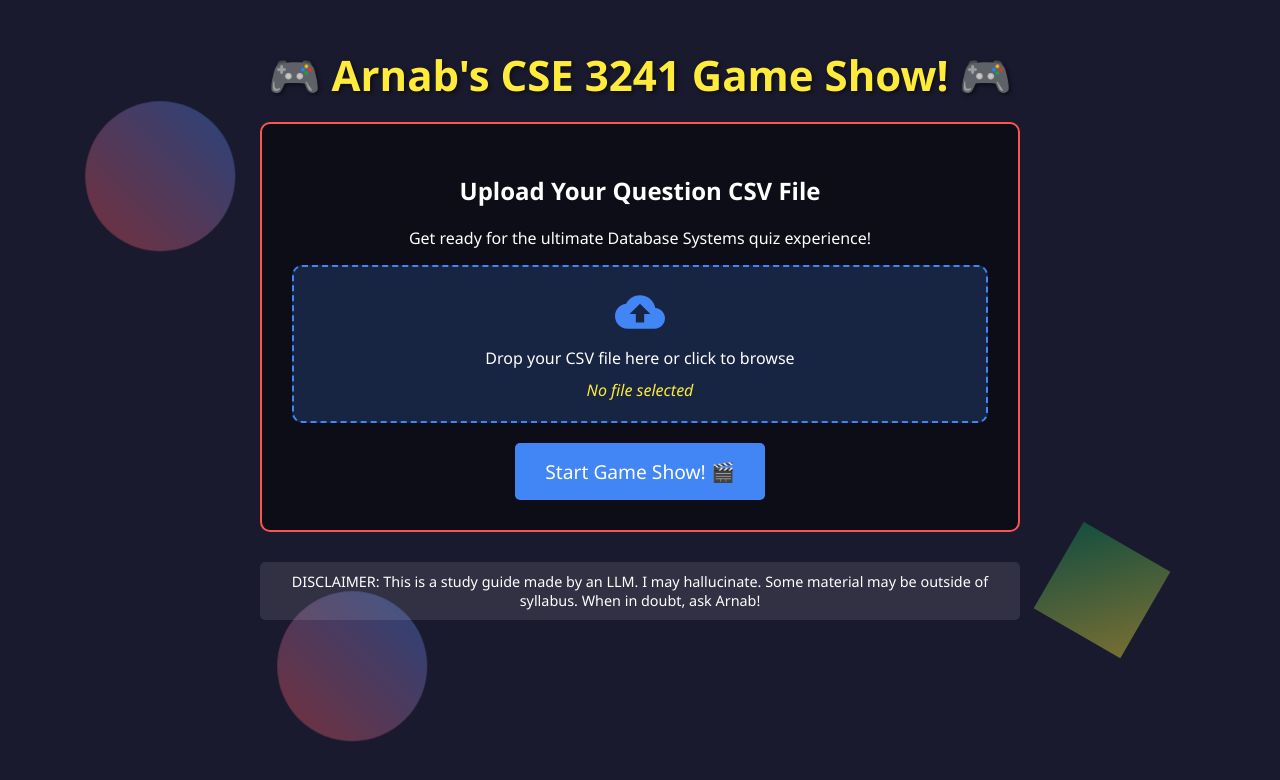
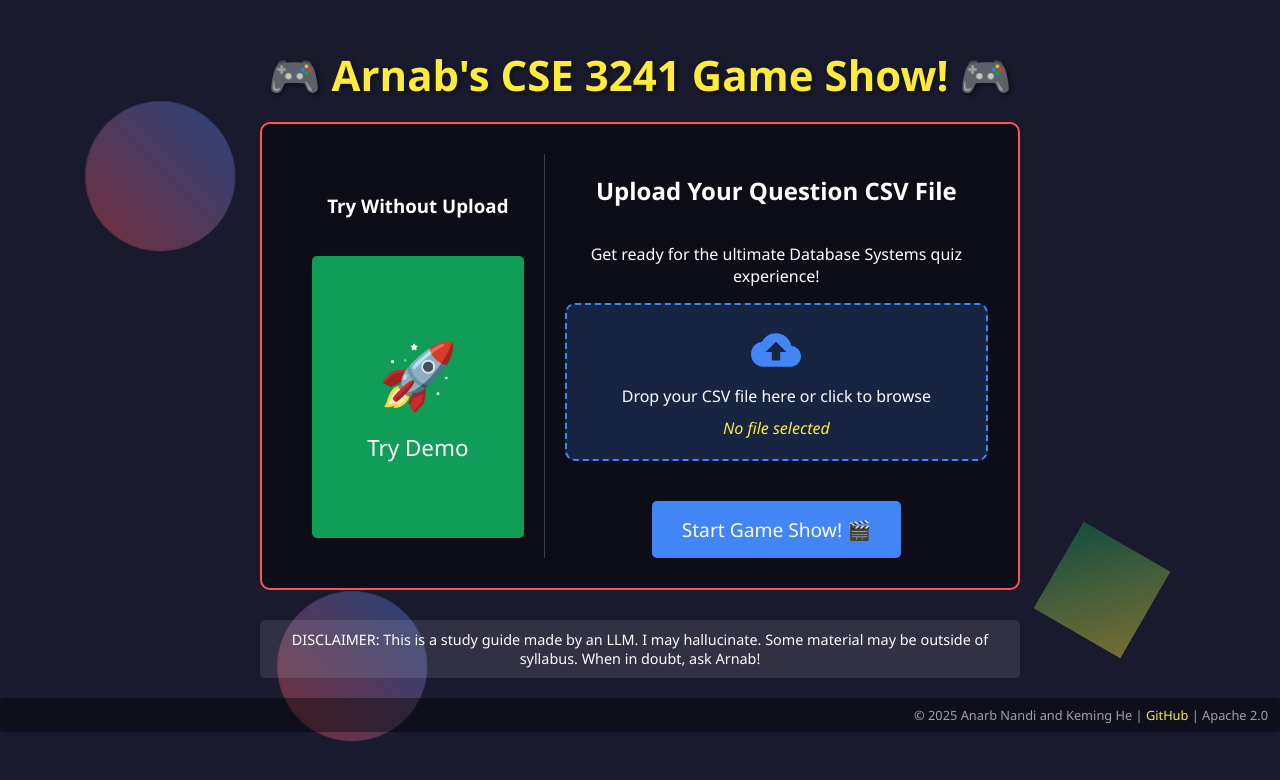
Before and after one commit to KemingHe/gameshow-study, a plain HTML site: page legacy/index.html in a window 1280 px wide. Drawn offline with Linux system fonts and the light colour scheme.

Commit message:
feat(legacy/index.html): added demo feature
demo auto-loads existing public questionbank.csv in KemingHe/gameshow-study repo

```diff
--- a/legacy/gameshow.html
+++ b/legacy/index.html
@@ -94,6 +94,25 @@ Question,Option A,Option B,Option C,Option D,Correct Answer,Comment A,Comment B,
             text-align: center;
             margin-bottom: 20px;
             border: 2px solid var(--red);
+            display: flex;
+            flex-direction: row;
+            align-items: stretch;
+            gap: 20px;
+        }
+
+        .demo-column {
+            flex: 1;
+            display: flex;
+            flex-direction: column;
+            justify-content: center;
+            padding: 20px;
+            border-right: 1px solid rgba(255, 255, 255, 0.2);
+        }
+
+        .upload-column {
+            flex: 2;
+            display: flex;
+            flex-direction: column;
         }
 
         .file-upload {
@@ -376,6 +395,30 @@ Question,Option A,Option B,Option C,Option D,Correct Answer,Comment A,Comment B,
             100% { opacity: 0; transform: scale(1.5) rotate(-10deg); }
         }
 
+        .footer {
+            position: static;
+            bottom: 15px;
+            right: 15px;
+            font-size: 0.8rem;
+            color: rgba(255, 255, 255, 0.6);
+            background-color: rgba(0, 0, 0, 0.4);
+            padding: 8px 12px;
+            border-radius: 4px;
+            z-index: 10;
+            text-align: right;
+        }
+
+        .footer a {
+            color: var(--yellow);
+            text-decoration: none;
+            transition: color 0.2s;
+        }
+
+        .footer a:hover {
+            color: white;
+            text-decoration: underline;
+        }
+
         /* Responsive Design */
         @media (max-width: 768px) {
             .container {
@@ -442,6 +485,33 @@ Question,Option A,Option B,Option C,Option D,Correct Answer,Comment A,Comment B,
             border-radius: 50%;
             margin-right: 10px;
         }
+
+        .button-group {
+            display: flex;
+            justify-content: center;
+            margin-top: 20px;
+        }
+
+        .demo-btn {
+            background-color: var(--green);
+            height: 100%;
+            padding: 20px;
+            font-size: 1.4rem;
+            display: flex;
+            flex-direction: column;
+            align-items: center;
+            justify-content: center;
+            min-height: 200px;
+        }
+
+        .demo-btn:hover {
+            background-color: #0b8043;
+        }
+
+        .demo-btn .emoji {
+            font-size: 4rem;
+            margin-bottom: 15px;
+        }
     </style>
 </head>
 <body>
@@ -455,6 +525,14 @@ Question,Option A,Option B,Option C,Option D,Correct Answer,Comment A,Comment B,
 
         <!-- Upload Section -->
         <div class="upload-section" id="uploadSection">
+            <div class="demo-column">
+                <h3>Try Without Upload</h3>
+                <button id="demoBtn" class="upload-btn demo-btn">
+                    <span class="emoji">🚀</span>
+                    Try Demo
+                </button>
+            </div>
+            <div class="upload-column">
                 <h2>Upload Your Question CSV File</h2>
                 <p>Get ready for the ultimate Database Systems quiz experience!</p>
 
@@ -466,7 +544,10 @@ Question,Option A,Option B,Option C,Option D,Correct Answer,Comment A,Comment B,
                     <div class="file-name" id="fileName">No file selected</div>
                 </label>
                 <input type="file" id="csvFile" class="file-upload" accept=".csv">
+                <div class="button-group">
                     <button id="startBtn" class="upload-btn">Start Game Show! 🎬</button>
+                </div>
+            </div>
         </div>
 
         <!-- Game Area -->
@@ -503,11 +584,17 @@ Question,Option A,Option B,Option C,Option D,Correct Answer,Comment A,Comment B,
     <div class="emoji-animation" id="happyEmoji">🎉</div>
     <div class="emoji-animation" id="sadEmoji">😢</div>
 
+    <!-- Footer -->
+    <div class="footer">
+        &copy; 2025 Anarb Nandi and Keming He | <a href="https://github.com/KemingHe/gameshow-study" target="_blank">GitHub</a> | Apache 2.0
+    </div>
+
     <script>
         // DOM Elements
         const csvFileInput = document.getElementById('csvFile');
         const fileNameDisplay = document.getElementById('fileName');
         const startBtn = document.getElementById('startBtn');
+        const demoBtn = document.getElementById('demoBtn');
         const uploadSection = document.getElementById('uploadSection');
         const gameArea = document.getElementById('gameArea');
         const questionElement = document.getElementById('question');
@@ -536,6 +623,7 @@ Question,Option A,Option B,Option C,Option D,Correct Answer,Comment A,Comment B,
         // Event Listeners
         csvFileInput.addEventListener('change', handleFileSelect);
         startBtn.addEventListener('click', startGame);
+        demoBtn.addEventListener('click', loadDemoData);
         nextBtn.addEventListener('click', showNextQuestion);
         restartBtn.addEventListener('click', resetGame);
 
@@ -638,8 +726,46 @@ Question,Option A,Option B,Option C,Option D,Correct Answer,Comment A,Comment B,
             const reader = new FileReader();
 
             reader.onload = function(e) {
+                processGameData(e.target.result);
+            };
+
+            reader.onerror = function() {
+                alert('Error reading the file. Please try again.');
+            };
+
+            reader.readAsText(file);
+        }
+
+        // Load demo data from GitHub
+        function loadDemoData() {
+            // Show loading state
+            demoBtn.textContent = "Loading...";
+            demoBtn.disabled = true;
+
+            // Fetch the CSV file from GitHub
+            fetch('https://raw.githubusercontent.com/KemingHe/gameshow-study/main/legacy/questionbank.csv')
+                .then(response => {
+                    if (!response.ok) {
+                        throw new Error('Network response was not ok');
+                    }
+                    return response.text();
+                })
+                .then(data => {
+                    processGameData(data);
+                })
+                .catch(error => {
+                    console.error('Error fetching demo data:', error);
+                    alert('Error loading demo data. Please try uploading a file instead.');
+                    // Reset button
+                    demoBtn.innerHTML = '<span class="emoji">🚀</span>Try Demo';
+                    demoBtn.disabled = false;
+                });
+        }
+
+        // Process CSV data and start game
+        function processGameData(csvData) {
             try {
-                    questions = parseCSV(e.target.result);
+                questions = parseCSV(csvData);
 
                 if (questions.length === 0) {
                     alert('No valid questions found in the CSV file! Please check the format.');
@@ -663,17 +789,17 @@ Question,Option A,Option B,Option C,Option D,Correct Answer,Comment A,Comment B,
 
                 // Show first question
                 showQuestion(currentQuestionIndex);
+
+                // Reset demo button if it was used
+                demoBtn.innerHTML = '<span class="emoji">🚀</span>Try Demo';
+                demoBtn.disabled = false;
             } catch (error) {
                 console.error('Error starting game:', error);
                 alert('Error processing the CSV file. Please check the format and try again.');
+                // Reset demo button if it was used
+                demoBtn.innerHTML = '<span class="emoji">🚀</span>Try Demo';
+                demoBtn.disabled = false;
             }
-            };
-
-            reader.onerror = function() {
-                alert('Error reading the file. Please try again.');
-            };
-
-            reader.readAsText(file);
         }
 
         // Show a specific question
```
Also changed, not shown: 2 other files. Lines whose indentation alone changed are shown as unchanged.
